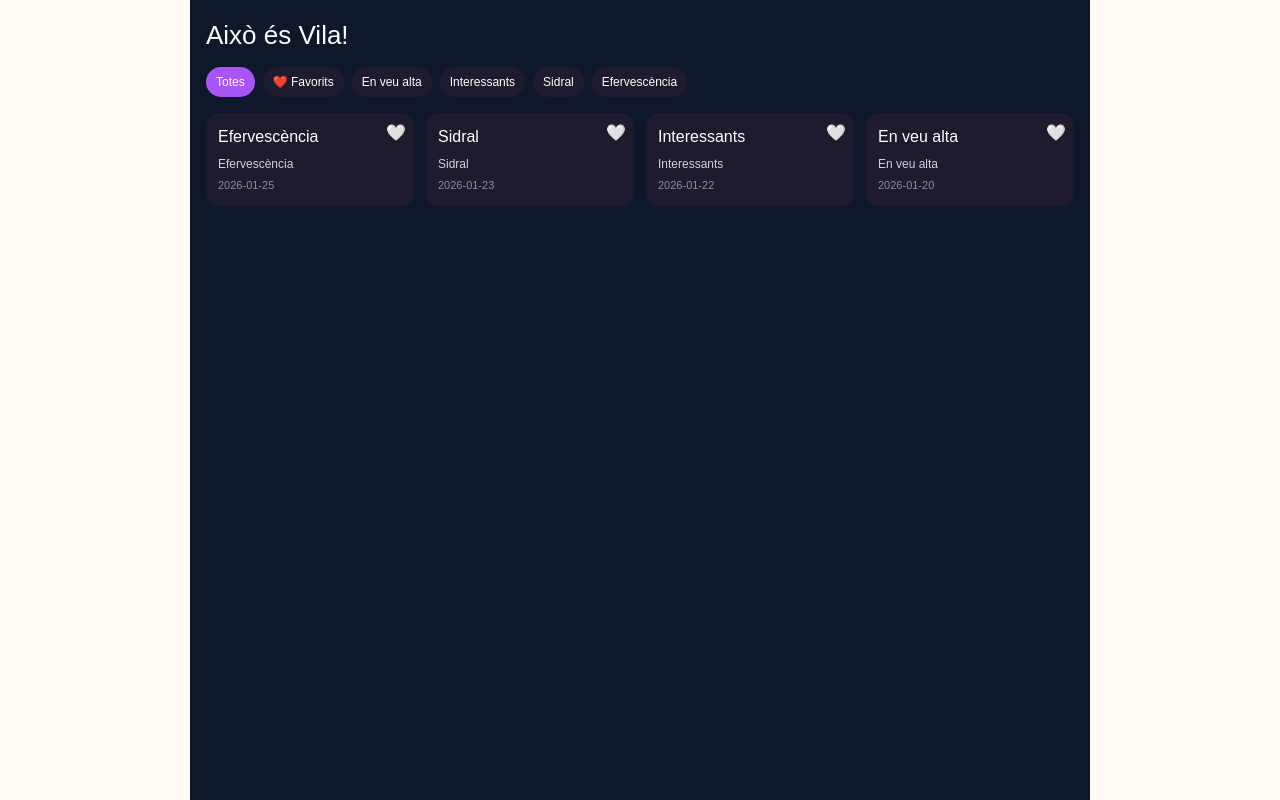
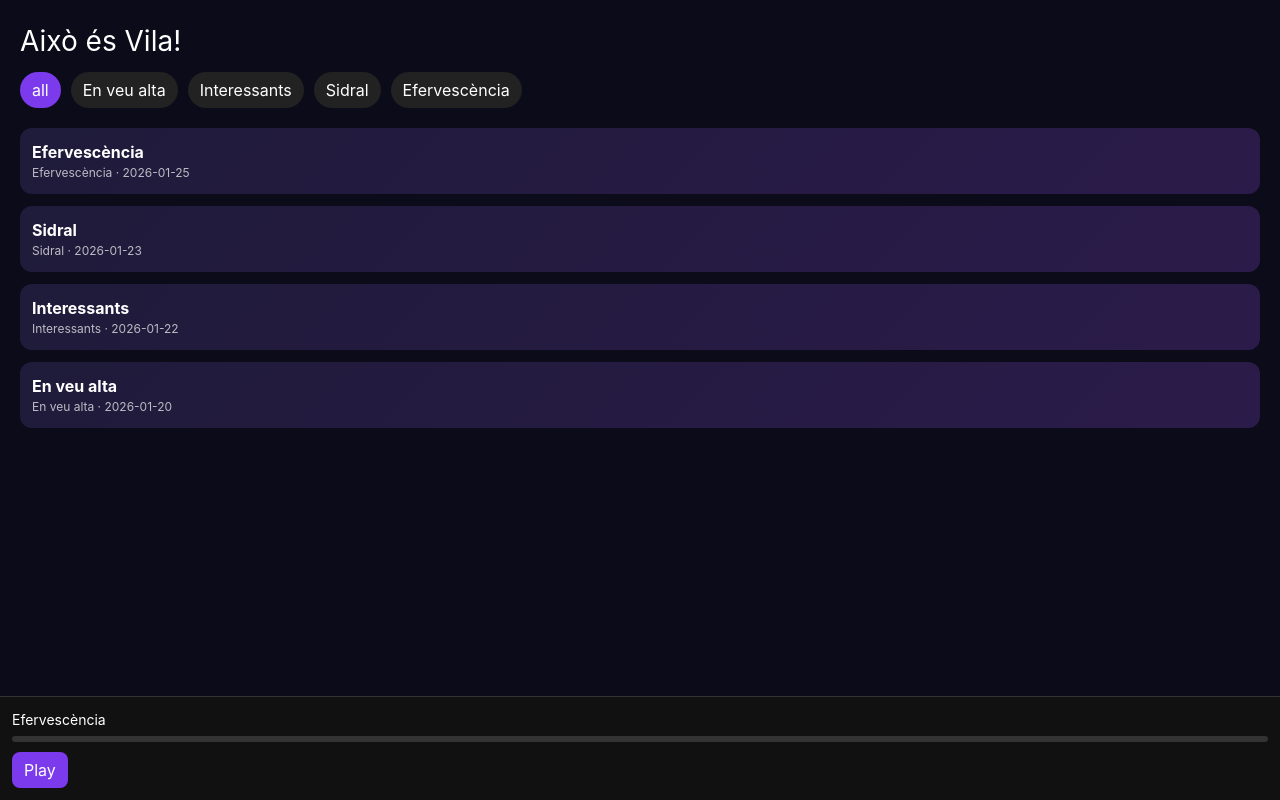
Before and after one commit to jguivernauinsvila/PodcastAEV, a Next.js app: page / in a window 1280 px wide. Built offline with nearby package versions, Linux system fonts and the light colour scheme.

Commit message:
fix player + ssr bug

```diff
--- a/app/page.tsx
+++ b/app/page.tsx
@@ -1,8 +1,8 @@
 "use client"
 
-import { useMemo, useState, useEffect } from "react"
+import { useEffect, useMemo, useState } from "react"
 import Player from "../components/Player"
-import podcasts from "../data/podcasts.json"
+import podcastsData from "../data/podcasts.json"
 
 type Podcast = {
   id: number
@@ -12,89 +12,54 @@ type Podcast = {
   date: string
 }
 
-export default function Home() {
-  const data = podcasts as Podcast[]
+export default function Page() {
+  const [category, setCategory] = useState("all")
+  const [current, setCurrent] = useState<Podcast | null>(null)
 
-  // 🌍 global per autoplay
-  ;(window as any).allPodcasts = data
+  const podcasts: Podcast[] = podcastsData as Podcast[]
 
-  // ❤️ FAVORITS (persistents)
-  const [favorites, setFavorites] = useState<number[]>([])
+  const filtered = useMemo(() => {
+    let list = [...podcasts]
+
+    if (category !== "all") {
+      list = list.filter(p => p.category === category)
+    }
+
+    // més nous a més antics
+    return list.sort((a, b) => new Date(b.date).getTime() - new Date(a.date).getTime())
+  }, [category])
+
+  const categories = useMemo(() => {
+    return ["all", ...Array.from(new Set(podcasts.map(p => p.category)))]
+  }, [])
 
   useEffect(() => {
-    const saved = localStorage.getItem("favorites")
-    if (saved) setFavorites(JSON.parse(saved))
-  }, [])
-
-  function toggleFavorite(id: number) {
-    let updated: number[]
-
-    if (favorites.includes(id)) {
-      updated = favorites.filter(f => f !== id)
-    } else {
-      updated = [...favorites, id]
+    if (!current && filtered.length > 0) {
+      setCurrent(filtered[0])
     }
-
-    setFavorites(updated)
-    localStorage.setItem("favorites", JSON.stringify(updated))
-  }
-
-  // 🧭 categories
-  const categories = useMemo(() => {
-    const unique = Array.from(new Set(data.map(p => p.category)))
-    return ["Totes", "❤️ Favorits", ...unique]
-  }, [data])
-
-  const [filter, setFilter] = useState("Totes")
-
-  // 📅 filtrat + ordenació
-  const filtered = useMemo(() => {
-    let list = [...data]
-
-    list.sort((a, b) => (b.date > a.date ? 1 : -1))
-
-    if (filter === "❤️ Favorits") {
-      list = list.filter(p => favorites.includes(p.id))
-    } else if (filter !== "Totes") {
-      list = list.filter(p => p.category === filter)
-    }
-
-    return list
-  }, [data, filter, favorites])
+  }, [filtered])
 
   return (
-    <>
-      <main
-        style={{
-          padding: 16,
-          maxWidth: 900,
-          margin: "0 auto",
-          fontFamily: "Arial",
-          background: "#0f172a",
-          minHeight: "100vh",
-          color: "white",
-          paddingBottom: 140
-        }}
-      >
+    <div style={{ minHeight: "100vh", background: "#0b0b1a", color: "white", padding: 20 }}>
+
       {/* HEADER */}
-        <h1 style={{ fontSize: 26, marginBottom: 12 }}>
+      <h1 style={{ fontSize: 28, marginBottom: 10 }}>
         Això és Vila!
       </h1>
 
       {/* FILTRES */}
-        <div style={{ display: "flex", gap: 8, flexWrap: "wrap", marginBottom: 16 }}>
+      <div style={{ display: "flex", gap: 10, marginBottom: 20, flexWrap: "wrap" }}>
         {categories.map(cat => (
           <button
             key={cat}
-              onClick={() => setFilter(cat)}
+            onClick={() => setCategory(cat)}
             style={{
-                padding: "6px 10px",
+              padding: "6px 12px",
               borderRadius: 20,
               border: "none",
               cursor: "pointer",
-                background: filter === cat ? "#a855f7" : "#1e1b2e",
-                color: "white",
-                fontSize: 12
+              background: category === cat ? "#7c3aed" : "#222",
+              color: "white"
             }}
           >
             {cat}
@@ -102,60 +67,35 @@ export default function Home() {
         ))}
       </div>
 
-        {/* CARDS PETITES */}
-        <div
-          style={{
-            display: "grid",
-            gridTemplateColumns: "repeat(auto-fit, minmax(180px, 1fr))",
-            gap: 12
-          }}
-        >
+      {/* TARGETES */}
+      <div style={{ display: "grid", gap: 12 }}>
         {filtered.map(p => (
           <div
             key={p.id}
+            onClick={() => setCurrent(p)}
             style={{
               padding: 12,
-                borderRadius: 14,
-                background: "#1e1b2e",
-                cursor: "pointer",
-                position: "relative"
+              borderRadius: 12,
+              background: "linear-gradient(135deg,#1f1b3a,#2b1b4a)",
+              cursor: "pointer"
             }}
           >
-              {/* ❤️ FAVORIT */}
-              <div
-                onClick={(e) => {
-                  e.stopPropagation()
-                  toggleFavorite(p.id)
-                }}
-                style={{
-                  position: "absolute",
-                  top: 8,
-                  right: 8,
-                  fontSize: 16
-                }}
-              >
-                {favorites.includes(p.id) ? "❤️" : "🤍"}
-              </div>
-
-              <div
-                onClick={() => (window as any).playPodcast?.(p)}
-              >
-                <h4 style={{ margin: "0 0 6px 0" }}>{p.title}</h4>
-
-                <p style={{ margin: 0, fontSize: 12, opacity: 0.8 }}>
-                  {p.category}
-                </p>
-
-                <p style={{ margin: "4px 0 0 0", fontSize: 11, opacity: 0.5 }}>
-                  {p.date}
-                </p>
+            <div style={{ fontWeight: "bold" }}>{p.title}</div>
+            <div style={{ fontSize: 12, opacity: 0.7 }}>
+              {p.category} · {p.date}
             </div>
           </div>
         ))}
       </div>
-      </main>
 
-      <Player />
-    </>
+      {/* PLAYER FIX */}
+      {current && (
+        <Player
+          key={current.id}
+          src={current.audio}
+          title={current.title}
+        />
+      )}
+    </div>
   )
 }
--- a/components/Player.tsx
+++ b/components/Player.tsx
@@ -2,125 +2,88 @@
 
 import { useEffect, useRef, useState } from "react"
 
-type Track = {
+type Props = {
+  src: string
   title: string
-  audio: string
 }
 
-export default function Player() {
+export default function Player({ src, title }: Props) {
   const audioRef = useRef<HTMLAudioElement | null>(null)
-
-  const [track, setTrack] = useState<Track | null>(null)
+  const [progress, setProgress] = useState(0)
   const [playing, setPlaying] = useState(false)
-  const [progress, setProgress] = useState(0)
 
   useEffect(() => {
-    const saved = localStorage.getItem("lastPodcast")
+    const audio = audioRef.current
+    if (!audio) return
 
-    if (saved) {
-      const t = JSON.parse(saved)
-      setTrack(t)
-
-      setTimeout(() => {
-        if (audioRef.current) {
-          audioRef.current.src = t.audio
-        }
-      }, 50)
+    const update = () => {
+      setProgress((audio.currentTime / audio.duration) * 100 || 0)
     }
 
-    ;(window as any).playPodcast = (t: Track) => {
-      setTrack(t)
-      localStorage.setItem("lastPodcast", JSON.stringify(t))
+    audio.addEventListener("timeupdate", update)
 
-      if (audioRef.current) {
-        audioRef.current.src = t.audio
-        audioRef.current.play()
-        setPlaying(true)
-      }
+    return () => {
+      audio.removeEventListener("timeupdate", update)
     }
   }, [])
 
-  function togglePlay() {
-    if (!audioRef.current) return
+  const toggle = () => {
+    const audio = audioRef.current
+    if (!audio) return
 
     if (playing) {
-      audioRef.current.pause()
-      setPlaying(false)
+      audio.pause()
     } else {
-      audioRef.current.play()
-      setPlaying(true)
-    }
+      audio.play()
     }
 
-  // 📊 PROGRÉS
-  function handleTimeUpdate() {
-    if (!audioRef.current) return
-
-    const current = audioRef.current.currentTime
-    const duration = audioRef.current.duration
-
-    if (duration) {
-      setProgress((current / duration) * 100)
-    }
+    setPlaying(!playing)
   }
 
-  if (!track) return null
-
   return (
-    <>
-      <audio ref={audioRef} onTimeUpdate={handleTimeUpdate} />
-
-      <div
-        style={{
+    <div style={{
       position: "fixed",
       bottom: 0,
       left: 0,
       right: 0,
-          background: "#1a1025",
-          color: "white",
+      background: "#111",
       padding: 12,
-          zIndex: 50
+      borderTop: "1px solid #333"
+    }}>
+
+      <div style={{ fontSize: 14, marginBottom: 6 }}>
+        {title}
+      </div>
+
+      <div
+        style={{
+          height: 6,
+          background: "#333",
+          borderRadius: 4,
+          marginBottom: 10
         }}
       >
-        {/* barra progrés */}
-        <div
-          style={{
-            height: 4,
-            background: "#2e1a3a",
-            borderRadius: 4,
-            overflow: "hidden",
-            marginBottom: 8
-          }}
-        >
-          <div
-            style={{
+        <div style={{
+          width: `${progress}%`,
           height: "100%",
-              width: `${progress}%`,
-              background: "#a855f7"
-            }}
-          />
-        </div>
-
-        <div style={{ display: "flex", justifyContent: "space-between" }}>
-          <div>
-            <strong>{track.title}</strong>
+          background: "#7c3aed"
+        }} />
       </div>
 
       <button
-            onClick={togglePlay}
+        onClick={toggle}
         style={{
-              padding: "8px 12px",
+          padding: "6px 12px",
           borderRadius: 8,
           border: "none",
-              cursor: "pointer",
-              background: "#a855f7",
+          background: "#7c3aed",
           color: "white"
         }}
       >
-            {playing ? "⏸" : "▶"}
+        {playing ? "Pause" : "Play"}
       </button>
+
+      <audio ref={audioRef} src={src} />
     </div>
-      </div>
-    </>
   )
 }
```
Lines whose indentation alone changed are shown as unchanged.
